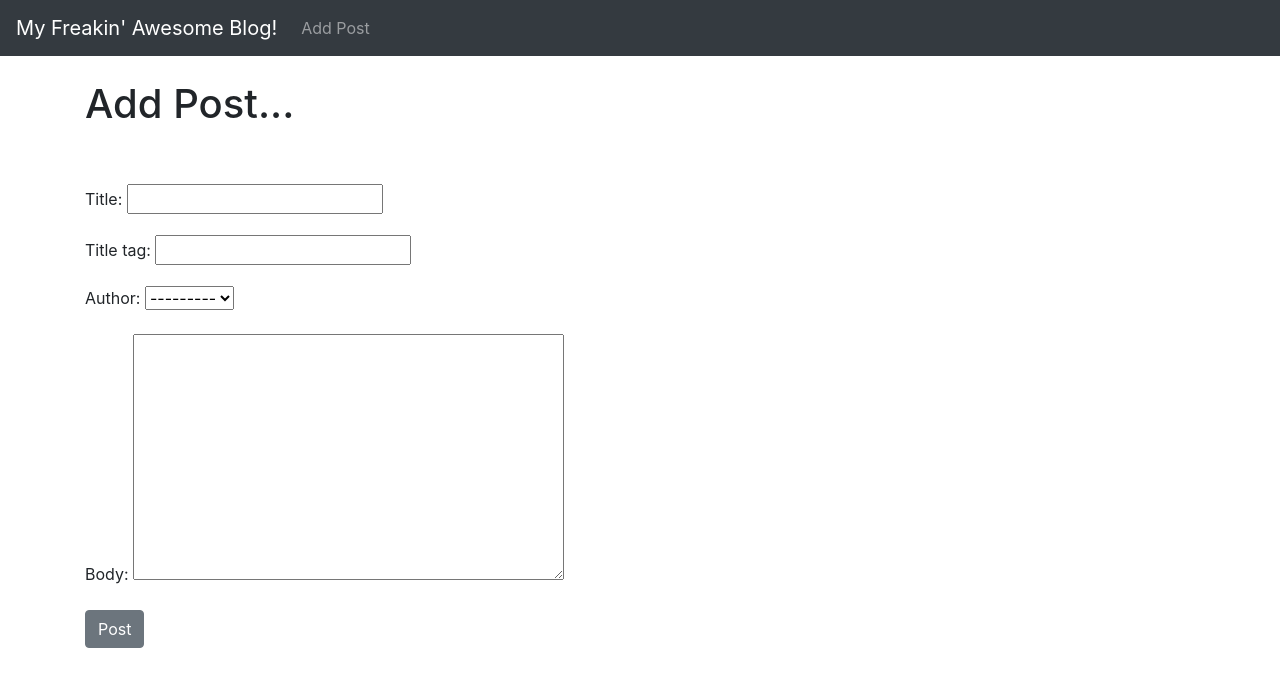
After one commit to asskybit/blog, a Django app: page /add_post/ in a window 1280 px wide. The commit adds this page. Shown: the top 687 px of the page. Run offline with Django 4.2, Linux system fonts and the light colour scheme.

Commit message:
add create blog post page

```diff
--- a/theblog/models.py
+++ b/theblog/models.py
@@ -1,13 +1,16 @@
 from django.db import models
 from django.contrib.auth.models import User
+from django.urls import reverse
 
 
 class Post(models.Model):
     title = models.CharField(max_length=255)
-    title_tag = models.CharField(max_length=255, default='My Freakin\' Awesome Blog!')
-    author = models.ForeignKey(User, on_delete=models.CASCADE)
+    title_tag = models.CharField(max_length=255)
     author = models.ForeignKey(User, on_delete=models.CASCADE)
     body = models.TextField()
 
     def __str__(self):
         return self.title + ' | ' + str(self.author)
+
+    def get_absolute_url(self):
+        return reverse('home')
--- /dev/null
+++ b/theblog/templates/add_post.html
@@ -0,0 +1,17 @@
+{% extends "base.html" %}
+
+{% block title %}
+    Create a New Blog Post!
+{% endblock %}
+
+
+{% block content %}
+    <h1>Add Post...</h1>
+    <br><br>
+    <form method="post">
+        {% csrf_token %}
+        {{ form.as_p }}
+        <button class="btn btn-secondary">Post</button>
+    </form>
+
+{% endblock %}
--- a/theblog/templates/base.html
+++ b/theblog/templates/base.html
@@ -25,7 +25,7 @@
         <ul class="navbar-nav mr-auto">
 
             <li class="nav-item">
-                <a class="nav-link" href="#">Link</a>
+                <a class="nav-link" href="{% url 'add_post' %}">Add Post</a>
             </li>
 
 
--- a/theblog/urls.py
+++ b/theblog/urls.py
@@ -1,7 +1,8 @@
 from django.urls import path
-from .views import HomeView, ArticleDetailView
+from .views import HomeView, ArticleDetailView, AddPostView
 
 urlpatterns = [
     path('', HomeView.as_view(), name='home'),
     path('article/<int:pk>', ArticleDetailView.as_view(), name='article-detail'),
+    path('add_post/', AddPostView.as_view(), name='add_post'),
 ]
--- a/theblog/views.py
+++ b/theblog/views.py
@@ -1,5 +1,5 @@
 from django.shortcuts import render
-from django.views.generic import ListView, DetailView
+from django.views.generic import ListView, DetailView, CreateView
 from theblog.models import Post
 
 
@@ -11,3 +11,9 @@ class HomeView(ListView):
 class ArticleDetailView(DetailView):
     model = Post
     template_name = 'article_details.html'
+
+
+class AddPostView(CreateView):
+    model = Post
+    template_name = 'add_post.html'
+    fields = '__all__'
```
